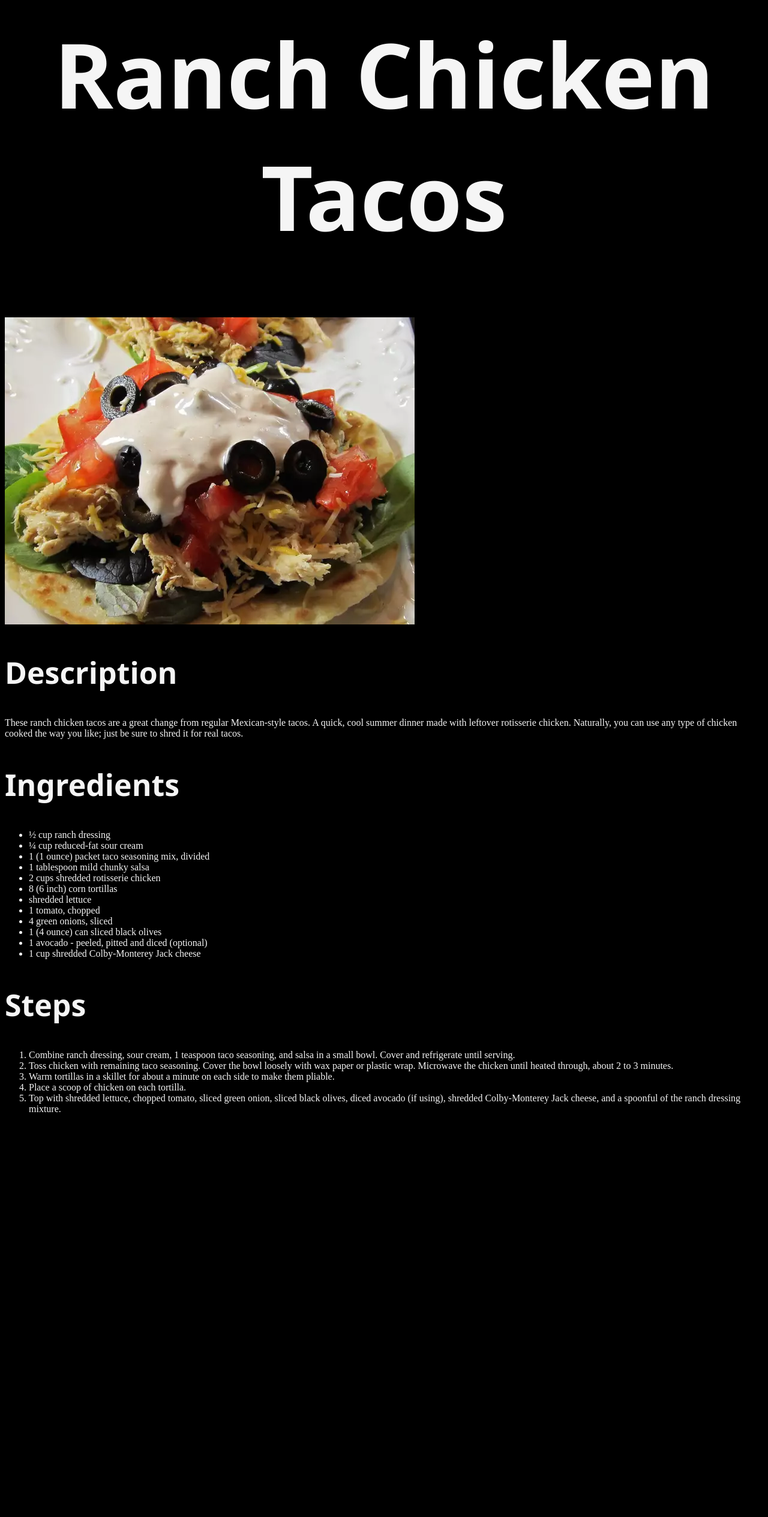
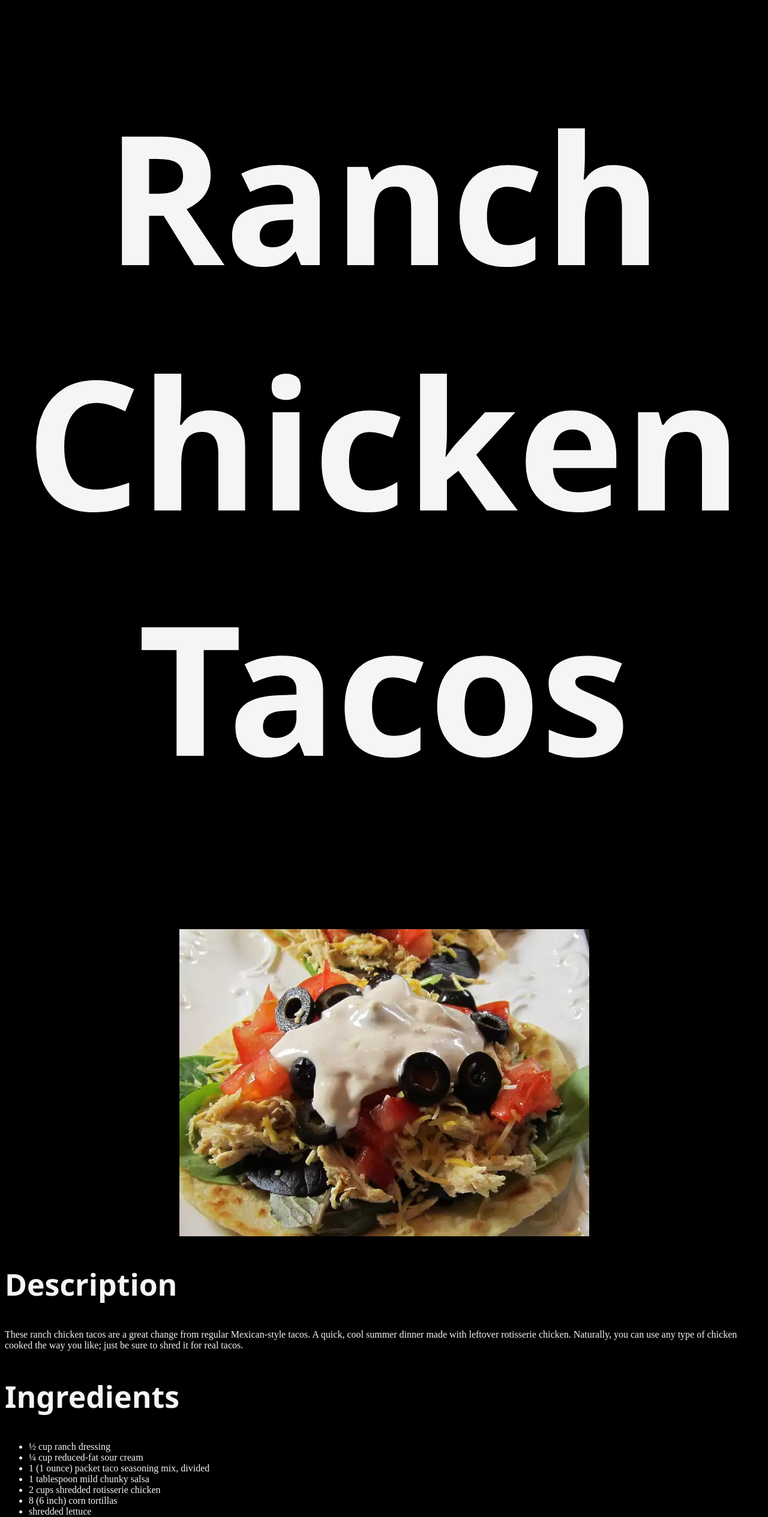
Before and after one commit to ttsamanemashaba004/odin-recipes, a plain HTML site: page recipes/ranch-chicken-tacos.html in a window 1280 px wide. Shown: the part 80-2609 px from the top of the page at 60% size. Before the commit the page ends 1954 px from the top, so only its background shows below. Drawn offline with Linux system fonts and the light colour scheme.

Commit message:
Changed the structure of html adding divs.

```diff
--- a/recipes/ranch-chicken-tacos.html
+++ b/recipes/ranch-chicken-tacos.html
@@ -7,12 +7,18 @@
     <title>Ranch Chicken Tacos</title>
 </head>
 <body>
-    <h1 class="heading">Ranch Chicken Tacos</h1>
-    <div>
+    <div class="heading">
+        <h1>Ranch Chicken Tacos</h1>
+    </div>
+    <div class="content">
+        <div class="image">
             <img src="../images/ranch-chicken-tacos.webp">
         </div>
+        <div class="description">
             <h2>Description</h2>
             <p>These ranch chicken tacos are a great change from regular Mexican-style tacos. A quick, cool summer dinner made with leftover rotisserie chicken. Naturally, you can use any type of chicken cooked the way you like; just be sure to shred it for real tacos.</p>
+        </div>
+        <div class="ingredients">
             <h2>Ingredients</h2>
             <ul>
                 <li>½ cup ranch dressing</li>
@@ -28,6 +34,8 @@
                 <li>1 avocado - peeled, pitted and diced (optional)</li>
                 <li>1 cup shredded Colby-Monterey Jack cheese</li>
             </ul>
+        </div>
+        <div class="steps">
             <h2>Steps</h2>
             <ol>
                 <li>Combine ranch dressing, sour cream, 1 teaspoon taco seasoning, and salsa in a small bowl. Cover and refrigerate until serving.</li>
@@ -36,5 +44,7 @@
                 <li>Place a scoop of chicken on each tortilla.</li>
                 <li>Top with shredded lettuce, chopped tomato, sliced green onion, sliced black olives, diced avocado (if using), shredded Colby-Monterey Jack cheese, and a spoonful of the ranch dressing mixture.</li>
             </ol>
+        </div>
+    </div>
 </body>
 </html>
```
Also changed, not shown: recipes/asian-lettuce-wraps.html (+11 -1 lines), recipes/chicken-noodle-salad.html (+9 -3 lines). Lines whose indentation alone changed are shown as unchanged.
